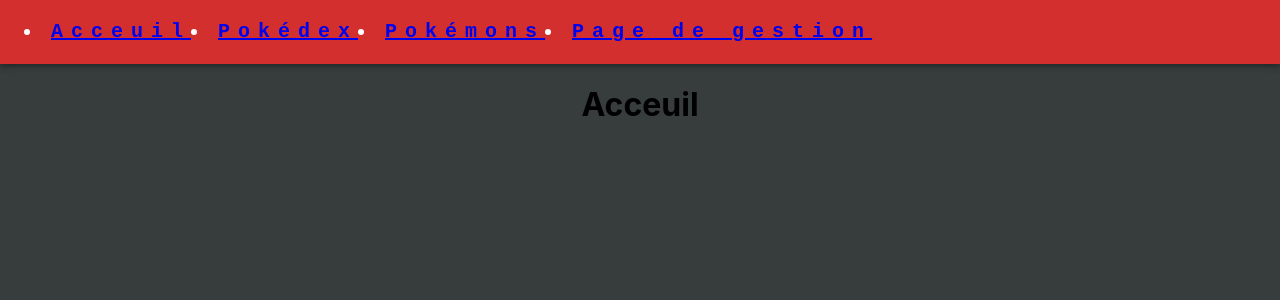
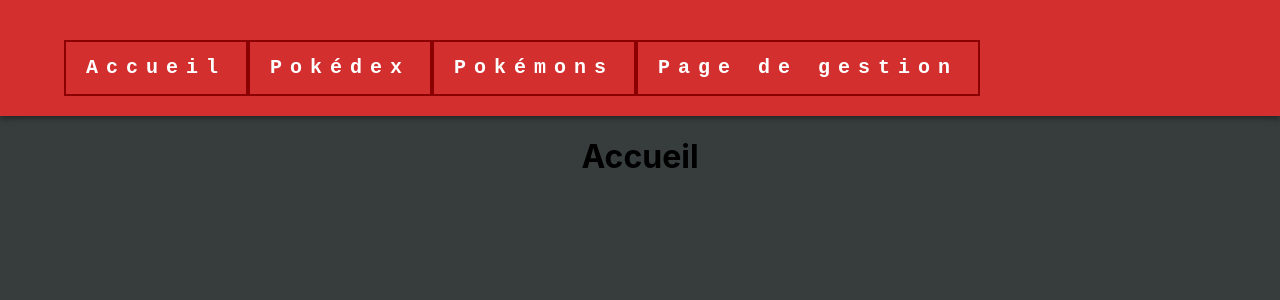
Before and after one commit to CLipet-Leo/Node.js, a React (Create React App) app in the folder front/: page / in a window 1280 px wide. Shown: the top 300 px of the page. Built offline with nearby package versions, Linux system fonts and the light colour scheme.

Commit message:
update and NAV BAR fix
Co-authored-by: KoniKunHugo <KoniKunHugo@users.noreply.github.com>

```diff
--- a/front/src/App.css
+++ b/front/src/App.css
@@ -74,3 +74,36 @@ body {
   border-color : white ;
   width : max-content ;
 }
+
+.no-bullets {
+  list-style-type: none;
+}
+
+.table {
+	display: table;   /* Allow the centering to work */
+	margin: 0 auto;
+}
+
+ul#horizontal-list {
+	min-width: 696px;
+	list-style: none;
+	padding-top: 20px;
+
+	}
+	ul#horizontal-list li {
+		display: inline;
+	}
+
+  a:link, a:visited{
+    color: white;
+    border: 2px solid darkred;
+    padding: 10px 20px;
+    text-align: center;
+    text-decoration: none;
+    display: inline-block;
+  }
+
+  a:hover, a:active {
+    background-color: darkred;
+    color: white;
+  }
--- a/front/src/components/nav.js
+++ b/front/src/components/nav.js
@@ -15,10 +15,14 @@ function Menu(){
               letterSpacing: '.5rem',
               textDecoration: 'none',
             }}>
-                <li><Link to="../">Acceuil</Link></li>
-                <li><Link to="../pokedex">Pokédex</Link></li>
-                <li><Link to="../pokemons">Pokémons</Link></li>
-                <li><Link to="../admin">Page de gestion</Link></li>
+              <div className='table'>
+                <ul className='no-bullets' id="horizontal-list">
+                  <li><Link to="../">Accueil</Link></li>
+                  <li><Link to="../pokedex">Pokédex</Link></li>
+                  <li><Link to="../pokemons">Pokémons</Link></li>
+                  <li><Link to="../admin">Page de gestion</Link></li>
+                </ul>
+              </div>
           </Typography>
         </Toolbar>
       </AppBar>
--- a/front/src/pages/Admin.js
+++ b/front/src/pages/Admin.js
@@ -3,7 +3,7 @@ import { useState, useEffect, } from "react";
 import { getAll, addToPokemon, addToPokedex, delPokemon, updatePokemon } from "../api/pokemon";
 import { Button, Box, FormControl, OutlinedInput, InputLabel } from '@mui/material';
 import { useForm } from "react-hook-form";
-
+import {Delete} from '@mui/icons-material'
 
 
 function Admin(props) {
@@ -87,7 +87,7 @@ function Admin(props) {
                     {/* <img class="types" src={types.img} /> */}
                     <button class="ball" onClick={() => addToPokedex(pokemon)}><img class="ball" src={"https://encrypted-tbn0.gstatic.com/images?q=tbn:ANd9GcSFgeicwnl_0nvjfll3VVaEME0c_SjmsPL0bgU2wiSttw&s"} alt="" /> </button>
                     <br />
-                    <Button variant="contained" color="error" onClick={() => { delPokemon(pokemon); setCount(count + 1) }}>Supprimer !</Button>
+                    <Button variant="contained" color="error" startIcon={<Delete />} onClick={() => { delPokemon(pokemon); setCount(count + 1) }}>Supprimer !</Button>
                 </div>
             })}
         </div>
--- a/front/src/pages/Home.js
+++ b/front/src/pages/Home.js
@@ -5,7 +5,7 @@ import "../App.css";
 function Home(props) {
     return ( <>
         <Menu />
-        <h1>Acceuil</h1>
+        <h1>Accueil</h1>
     </>
     );
 }
```
